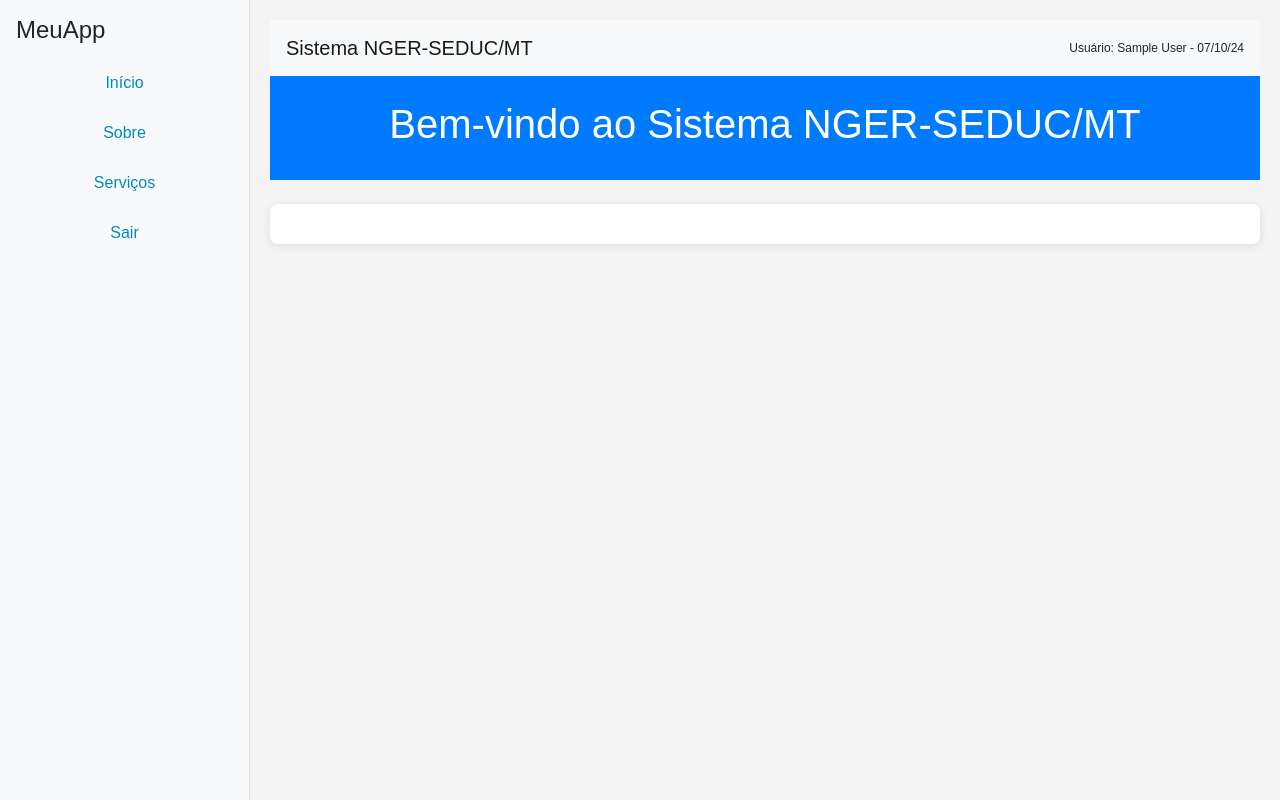
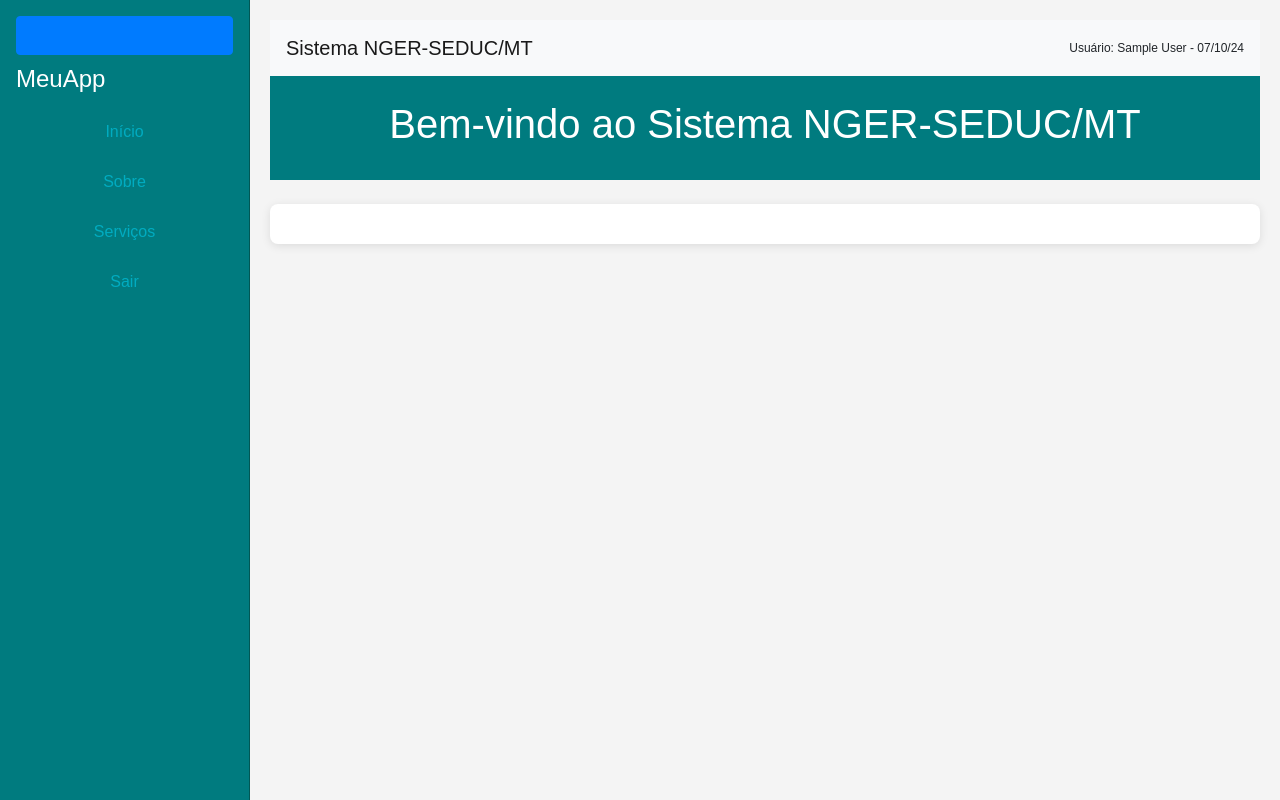
Before and after one commit to CleberSGuedes/nger, a Flask app: page / in a window 1280 px wide. Run offline with Flask 2, Linux system fonts and the light colour scheme; a user stored in the database is signed in; tables that the repository leaves empty hold one stand-in row (values such as "Sample post"); some libraries are stand-ins or nearby versions.

Commit message:
versao 2.2

```diff
--- a/static/style.css
+++ b/static/style.css
@@ -1,6 +1,6 @@
 body {
     font-family: Arial, sans-serif;
-    background-color: #f4f4f4;
+    background-color: #f4f4f4; /* Mantenha um fundo neutro */
     margin: 0;
     padding: 0;
 }
@@ -8,10 +8,21 @@ body {
 .sidebar {
     min-width: 250px;
     max-width: 250px;
-    background-color: #f8f9fa;
-    border-right: 1px solid #dee2e6;
+    background-color: #007b7f; /* Azul petróleo */
+    border-right: 1px solid #005755; /* Tom mais escuro para a borda */
     height: 100vh;
     position: fixed;
+    transition: width 0.3s;
+    color: white; /* Texto em branco para contraste */
+}
+
+.sidebar.collapsed {
+    width: 60px; /* Largura quando colapsado */
+}
+
+.sidebar.collapsed .nav-link {
+    justify-content: center; /* Centraliza o texto no colapsado */
+    overflow: hidden; /* Esconde o texto quando colapsado */
 }
 
 .main-content {
@@ -20,6 +31,11 @@ body {
     overflow-y: auto;
     width: calc(100% - 250px);
     font-size: 12px;
+    transition: margin-left 0.3s;
+}
+
+.sidebar.collapsed + .main-content {
+    margin-left: 60px; /* Ajuste à largura do menu colapsado */
 }
 
 .container {
@@ -64,7 +80,7 @@ input[type="password"] {
 button {
     width: 100%;
     padding: 10px;
-    background-color: #008cba;
+    background-color: #005f5f; /* Azul petróleo escuro */
     color: white;
     border: none;
     border-radius: 4px;
@@ -72,17 +88,19 @@ button {
 }
 
 button:hover {
-    background-color: #005f75;
+    background-color: #003e3e; /* Azul petróleo ainda mais escuro ao passar o mouse */
 }
 
 a {
     display: block;
     text-align: center;
     margin-top: 10px;
-    color: #008cba;
+    color: #00acc1; /* Azul petróleo claro para links */
     text-decoration: none;
 }
 
 header {
     margin-bottom: 20px;
+    background-color: #007b7f; /* Cabeçalho azul petróleo */
+    color: white; /* Texto branco no cabeçalho */
 }
--- a/templates/home.html
+++ b/templates/home.html
@@ -14,21 +14,23 @@
             const year = String(now.getFullYear()).slice(-2); // Últimos dois dígitos do ano
             document.getElementById('date').innerText = `${day}/${month}/${year}`;
         }
-        setInterval(updateDate, 1000); // Atualiza a data a cada segundo, mas você pode alterar para apenas quando a página é carregada
 
-        $(document).ready(function () {
-            $('.nav-link').click(function () {
-                const target = $(this).next('.collapse');
-                if (target.length) {
-                    target.collapse('toggle');
-                    return false; // Previne a navegação se houver submenu
+        window.onload = function() {
+            updateDate();
+        };
+
+        function toggleSidebar() {
+            const sidebar = document.getElementById('sidebar');
+            sidebar.classList.toggle('collapsed');
         }
-            });
-        });
     </script>
 </head>
-<body onload="updateDate()">
-    <div class="sidebar p-3">
+<body>
+    <div class="d-flex">
+        <div class="sidebar p-3" id="sidebar">
+            <button class="btn btn-primary" onclick="toggleSidebar()" style="margin-bottom: 10px;">
+                <span class="navbar-toggler-icon"></span> <!-- Ícone de três riscos -->
+            </button>
             <h4>MeuApp</h4>
             <ul class="nav flex-column">
                 <li class="nav-item">
@@ -62,7 +64,7 @@
             </ul>
         </div>
 
-    <div class="main-content">
+        <div class="main-content flex-grow-1">
             <nav class="navbar navbar-light bg-light">
                 <span class="navbar-brand mb-0 h1">Sistema NGER-SEDUC/MT</span>
                 <div class="text-right">
@@ -71,15 +73,16 @@
                 </div>
             </nav>
 
-        <header class="bg-primary text-white text-center py-4">
+            <header class="text-white text-center py-4" style="background-color: #007b7f;">
                 <h1>Bem-vindo ao Sistema NGER-SEDUC/MT</h1>
             </header>
 
             <div class="container mt-4">
-            <!-- Painel do Power BI
-            <div class="embed-responsive embed-responsive-16by9">
+                <!-- Painel do Power BI -->
+                <!-- <div class="embed-responsive embed-responsive-16by9">
                     <iframe title="Painéis SAGE" class="embed-responsive-item" src="https://app.powerbi.com/view?r=eyJrIjoiMDVmZmI2YTAtZmJkYi00MjRjLThhMTYtNTU2NzNhYTQ1NThiIiwidCI6ImQ1MGZhZTcwLWM5ZjQtNGEzMS04OGJkLTJkZjAzOTQyMDc3NSJ9" frameborder="0" allowFullScreen="true"></iframe>
                 </div> -->
+            </div>
         </div>
     </div>
 
```
Lines whose indentation alone changed are shown as unchanged.
